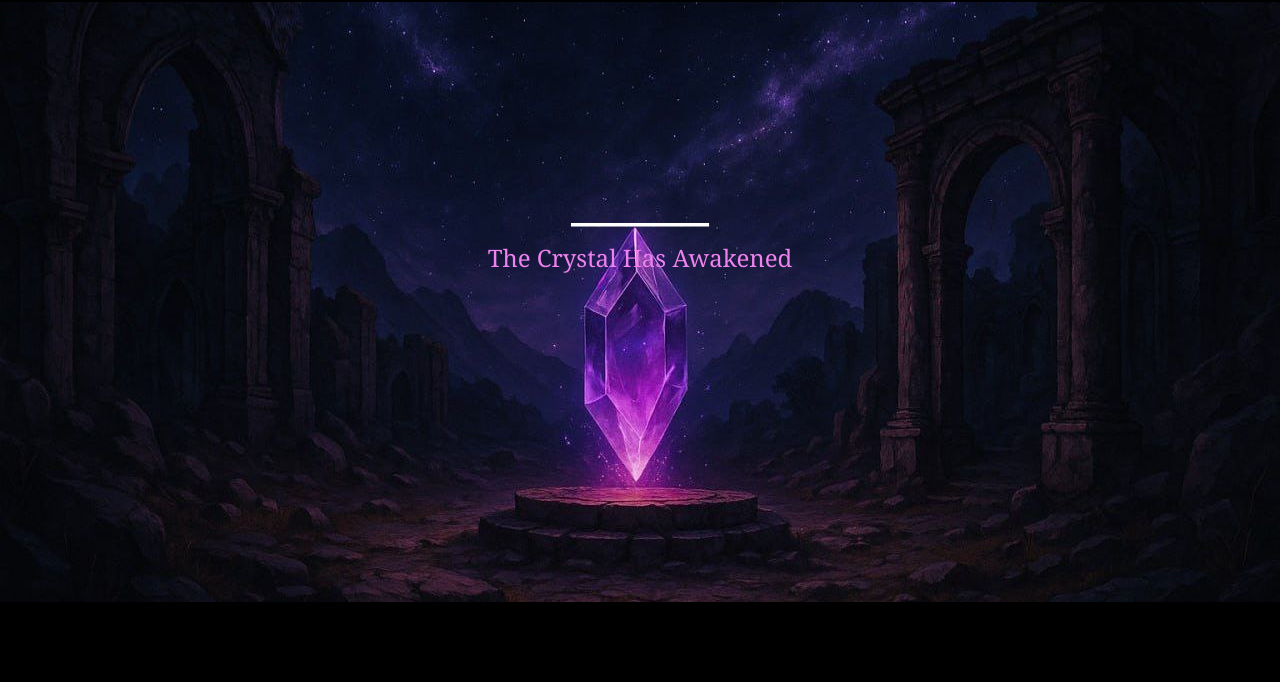
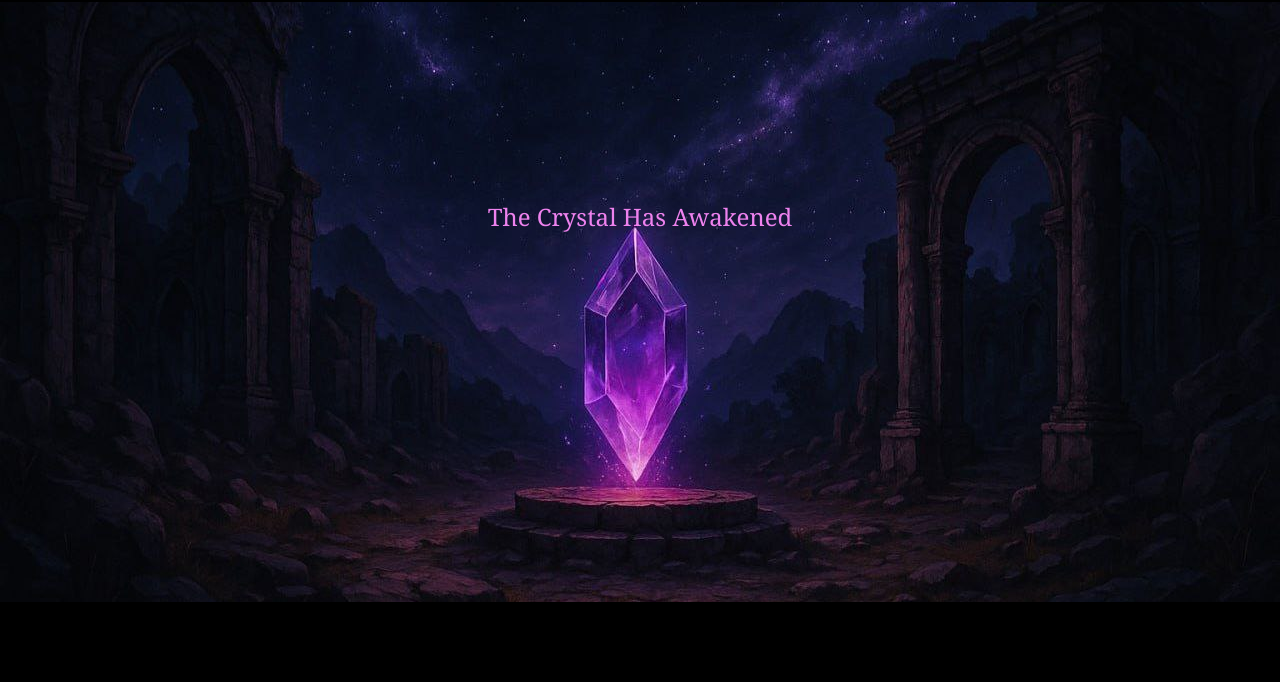
Before and after one commit to testacct98/MYTHRA, a plain HTML site: page index.html in a window 1280 px wide. Shown: the part 58-740 px from the top of the page. Drawn offline with Linux system fonts and the light colour scheme.

Commit message:
Update index.html

```diff
--- a/index.html
+++ b/index.html
@@ -16,7 +16,7 @@
   <header class="header">
     <img src="header.jpg" alt="Header Banner" class="header-img"/>
     <div class="header-text">
-      <h1 class="header-title">_____</h1>
+      <h1 class="header-title"></h1>
       <p class="header-slogan">The Crystal Has Awakened</p>
     </div>
   </header>
```
